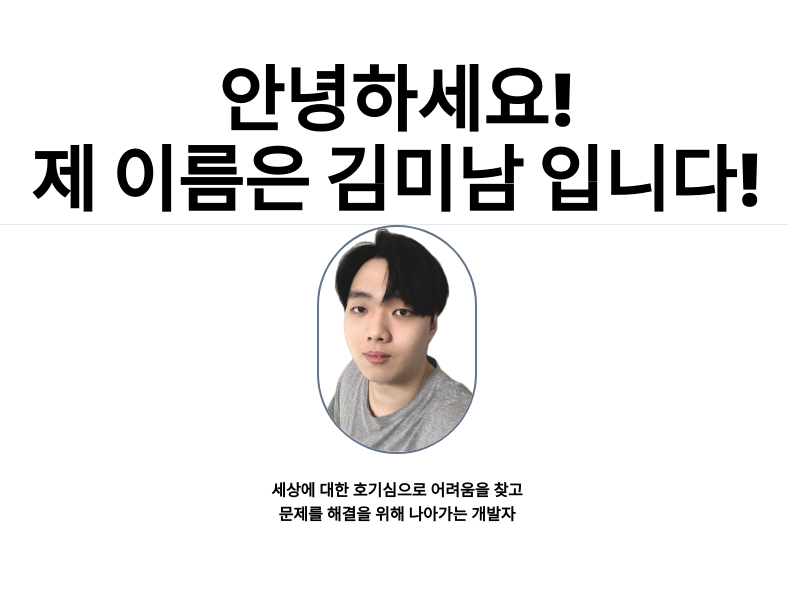
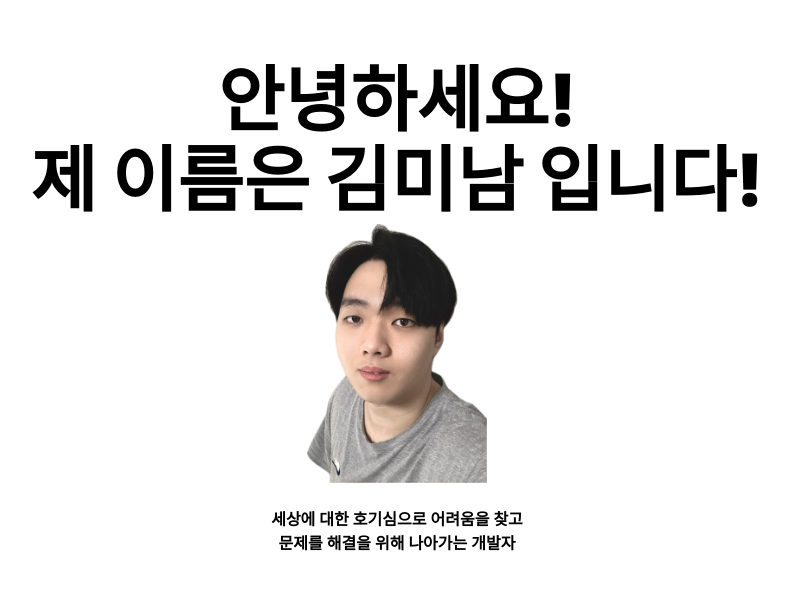
Before and after one commit to blueheart753/ReadMe-Me, a Next.js app in the folder read-me-me/: page / in a window 1280 px wide. Shown: the top 590 px of the page, without its empty margins (243-1032 px from the left). Built offline with nearby package versions, Linux system fonts and the light colour scheme.

Commit message:
changed css ClassName delete border w-40 -> w-46

```diff
--- a/read-me-me/src/app/components/profile.tsx
+++ b/read-me-me/src/app/components/profile.tsx
@@ -1,9 +1,9 @@
-import Image from 'next/image';
+import Image from 'next/image'
 
 const Profile = () => {
   return (
     <div className="flex flex-col items-center">
-      <div className="sm:w-screen flex flex-col flex-wrap p-2 gap-2 border-b">
+      <div className="sm:w-screen flex flex-col flex-wrap p-2 gap-2">
         <p className="line-clamp-2 text-3xl font-black text-center leading-relaxed sm:text-7xl">
           안녕하세요!
         </p>
@@ -12,7 +12,7 @@ const Profile = () => {
         </p>
       </div>
       <div>
-        <div className="overflow-hidden w-40 m-auto border-slate-500 border-2 rounded-full">
+        <div className="overflow-hidden w-46 m-auto">
           <Image
             src={'/Kimminam.png'}
             alt="내 사진"
@@ -29,7 +29,7 @@ const Profile = () => {
         </div>
       </div>
     </div>
-  );
-};
+  )
+}
 
-export default Profile;
+export default Profile
```
